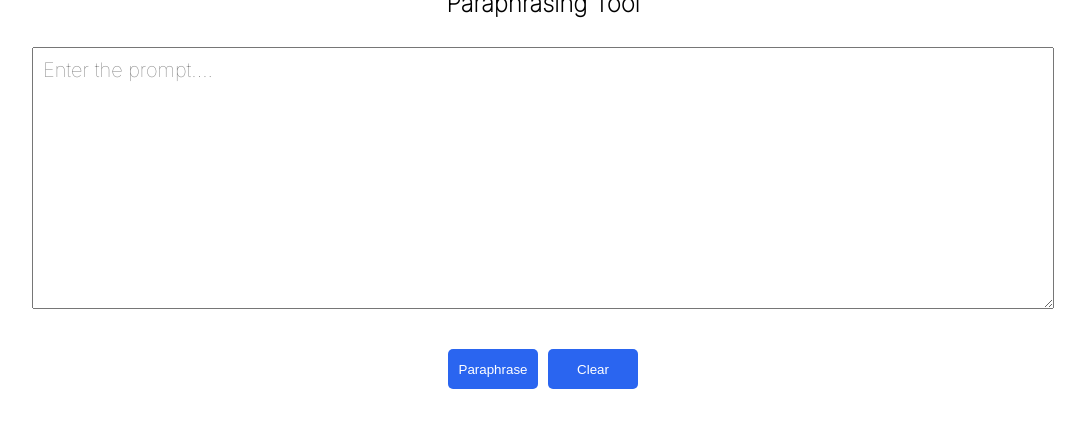
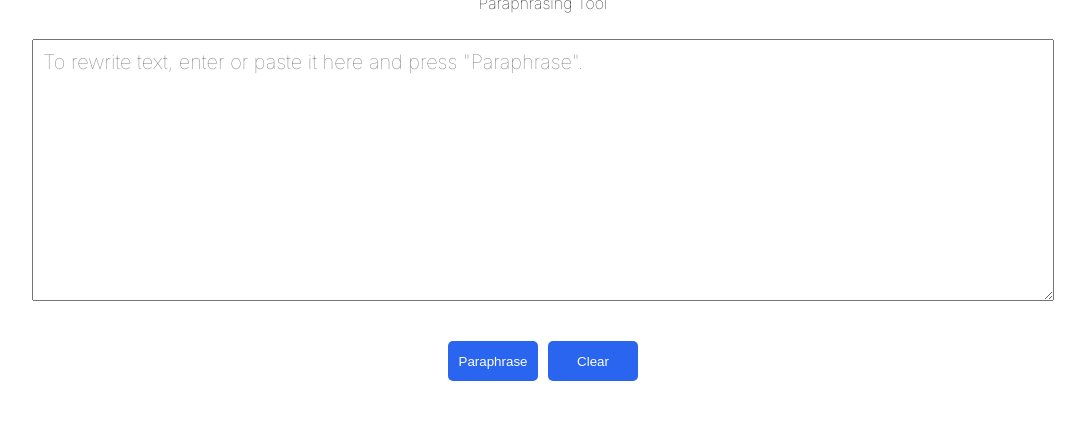
Before and after one commit to Yashwanth2008/Gen-AI-Demo, a React (Vite) app: page / in a window 1280 px wide. Shown: the top 428 px of the page, without its empty margins (97-1182 px from the left). Built offline with nearby package versions, Linux system fonts and the light colour scheme.

Commit message:
header changes

```diff
--- a/src/App.jsx
+++ b/src/App.jsx
@@ -14,7 +14,7 @@ function Gemini_API() {
     const model = genAI.getGenerativeModel({ model: "gemini-1.5-flash" });
 
     try {
-      const taskPrompt = `Please rephrase the following sentence in a professional manner:\n"${prompt}"`;
+      const taskPrompt = `Please rephrase the following sentence professionally. Provide only the paraphrased sentence, no explanations or extra text:\n"${prompt}"`;
       const result = await model.generateContent(taskPrompt);
 
       setResponse(result.response.text);
@@ -31,13 +31,13 @@ function Gemini_API() {
 
   return (
     <div className="overall-wrapper">
-      <h2>Paraphrasing Tool</h2>
+      <p>Paraphrasing Tool</p>
       <textarea
         className="Prompt-area"
         rows="4"
         cols="50"
         value={prompt}
-        placeholder="Enter the prompt...."
+        placeholder="To rewrite text, enter or paste it here and press &quot;Paraphrase&quot;."
         onChange={(e) => setPrompt(e.target.value)}
       ></textarea>
       <br />
```
